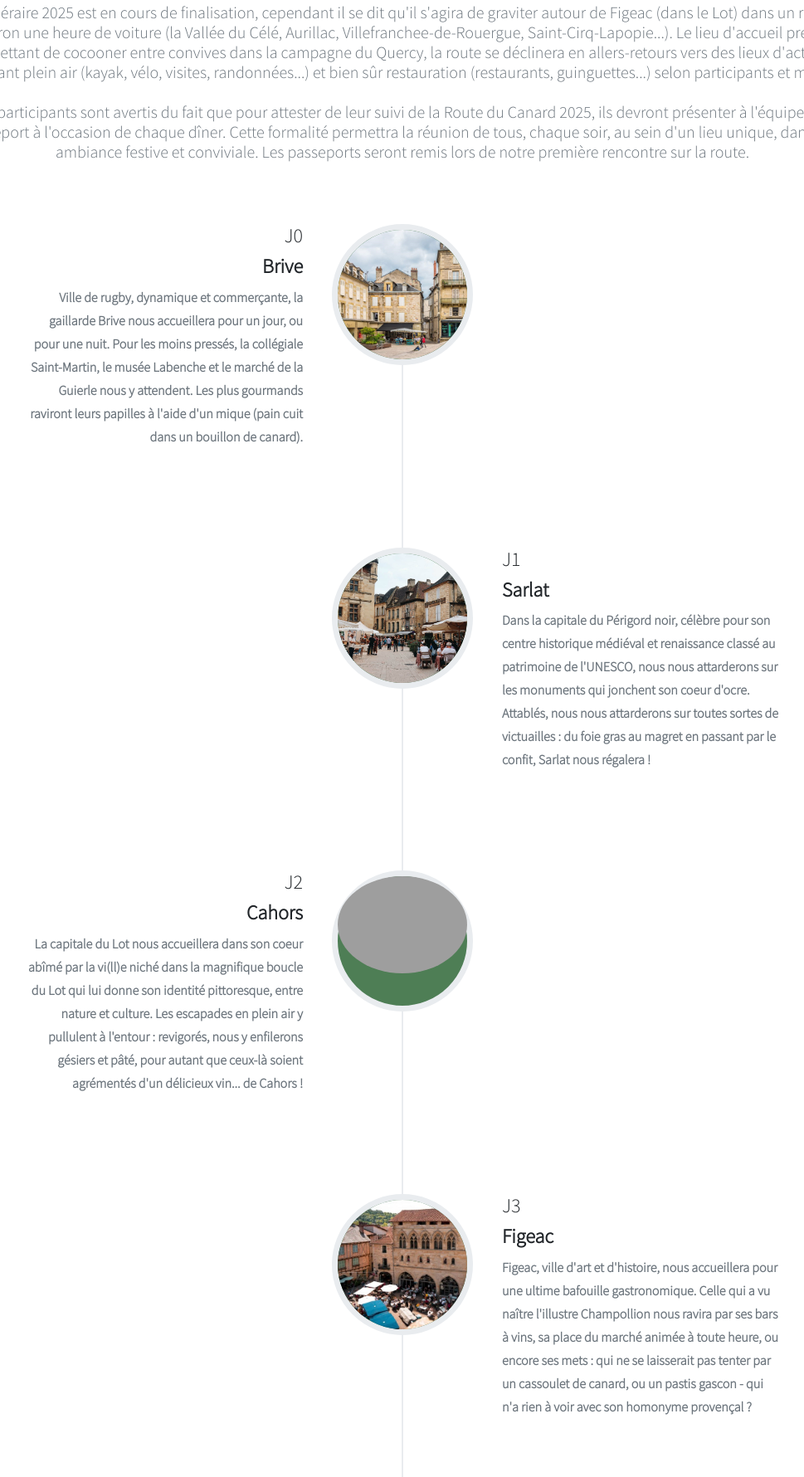
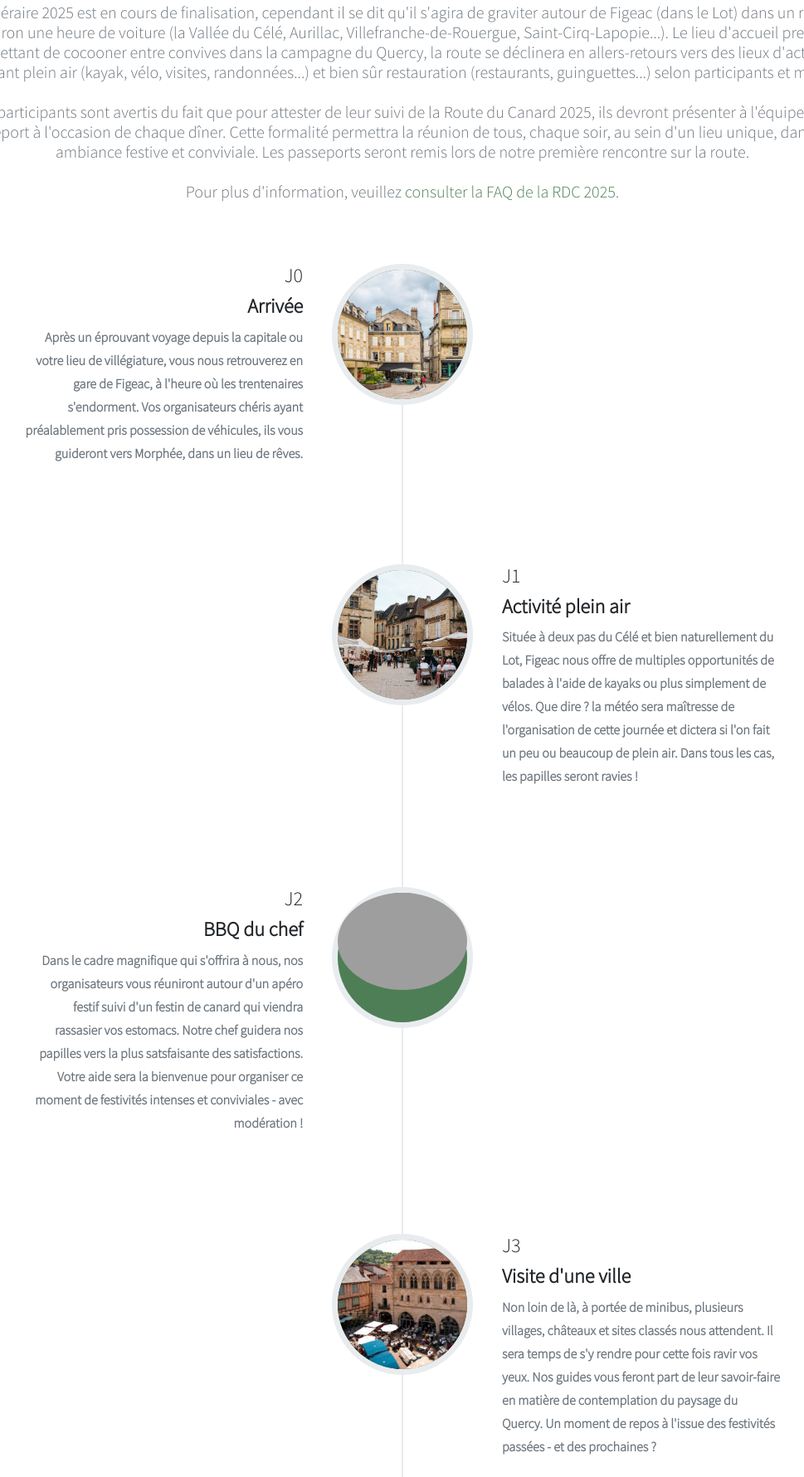
Before and after one commit to routeducanard/routeducanard.github.io, a website: page index.html in a window 1280 px wide. Shown: the part 3815-5595 px from the top of the page at 83% size, without its empty margins (155-1124 px from the left). Drawn offline with Linux system fonts and the light colour scheme; grey boxes are pictures that could not be loaded; a web font is replaced by a local one.

Commit message:
Update index.html

```diff
--- a/index.html
+++ b/index.html
@@ -170,13 +170,15 @@
               <h2 class="section-heading text-uppercase">Itinéraire 2025</h2>
               <h3 class="section-subheading text-muted">
                 L'itinéraire 2025 est en cours de finalisation, cependant il se dit qu'il s'agira de graviter autour de Figeac (dans le Lot) dans un rayon
-                d'environ une heure de voiture (la Vallée du Célé, Aurillac, Villefranchee-de-Rouergue, Saint-Cirq-Lapopie...). Le lieu d'accueil pressenti
+                d'environ une heure de voiture (la Vallée du Célé, Aurillac, Villefranche-de-Rouergue, Saint-Cirq-Lapopie...). Le lieu d'accueil pressenti
                 permettant de cocooner entre convives dans la campagne du Quercy, la route se déclinera en allers-retours vers des lieux d'activités incluant
                 plein air (kayak, vélo, visites, randonnées...) et bien sûr restauration (restaurants, guinguettes...) selon participants et météo.
                 <br><br>
                 Les participants sont avertis du fait que pour attester de leur suivi de la Route du Canard 2025, ils devront présenter à l'équipe leur passeport
                 à l'occasion de chaque dîner. Cette formalité permettra la réunion de tous, chaque soir, au sein d'un lieu unique, dans une ambiance
                 festive et conviviale. Les passeports seront remis lors de notre première rencontre sur la route.
+                <br><br>
+                Pour plus d'information, veuillez <a target="_blank" rel="noopener noreferrer" href="https://docs.google.com/document/d/1biWtUbwm5wXcx7t5nzvG6R5uLV5PpmEWjX4LbMZMFBk/edit?usp=sharing">consulter la FAQ de la RDC 2025</a>.
               </h3>
           </div>
 
@@ -186,12 +188,12 @@
                   <div class="timeline-panel">
                       <div class="timeline-heading">
                           <h4>J0</h4>
-                          <h4 class="subheading">Brive</h4>
+                          <h4 class="subheading">Arrivée</h4>
                       </div>
                       <div class="timeline-body"><p class="text-muted">
-                        Ville de rugby, dynamique et commerçante, la gaillarde Brive nous accueillera pour un jour, ou pour une nuit.
-                        Pour les moins pressés, la collégiale Saint-Martin, le musée Labenche et le marché de la Guierle nous y attendent.
-                        Les plus gourmands raviront leurs papilles à l'aide d'un mique (pain cuit dans un bouillon de canard).
+                        Après un éprouvant voyage depuis la capitale ou votre lieu de villégiature, vous nous retrouverez en gare de
+                        Figeac, à l'heure où les trentenaires s'endorment. Vos organisateurs chéris ayant préalablement pris possession
+                        de véhicules, ils vous guideront vers Morphée, dans un lieu de rêves.
                       </p></div>
                   </div>
               </li>
@@ -200,12 +202,12 @@
                   <div class="timeline-panel">
                       <div class="timeline-heading">
                           <h4>J1</h4>
-                          <h4 class="subheading">Sarlat</h4>
+                          <h4 class="subheading">Activité plein air</h4>
                       </div>
                       <div class="timeline-body"><p class="text-muted">
-                        Dans la capitale du Périgord noir, célèbre pour son centre historique médiéval et renaissance classé au patrimoine de l'UNESCO,
-                        nous nous attarderons sur les monuments qui jonchent son coeur d'ocre. Attablés, nous nous attarderons sur toutes sortes de victuailles :
-                        du foie gras au magret en passant par le confit, Sarlat nous régalera !
+                        Située à deux pas du Célé et bien naturellement du Lot, Figeac nous offre de multiples opportunités de balades à l'aide de kayaks ou
+                        plus simplement de vélos. Que dire ? la météo sera maîtresse de l'organisation de cette journée et dictera si l'on fait un peu ou
+                        beaucoup de plein air. Dans tous les cas, les papilles seront ravies !
                       </p></div>
                   </div>
               </li>
@@ -214,12 +216,12 @@
                   <div class="timeline-panel">
                       <div class="timeline-heading">
                           <h4>J2</h4>
-                          <h4 class="subheading">Cahors</h4>
+                          <h4 class="subheading">BBQ du chef</h4>
                       </div>
                       <div class="timeline-body"><p class="text-muted">
-                        La capitale du Lot nous accueillera dans son coeur abîmé par la vi(ll)e niché dans la magnifique boucle du Lot qui lui donne son identité
-                        pittoresque, entre nature et culture. Les escapades en plein air y pullulent à l'entour : revigorés, nous y enfilerons gésiers et pâté,
-                        pour autant que ceux-là soient agrémentés d'un délicieux vin... de Cahors !
+                        Dans le cadre magnifique qui s'offrira à nous, nos organisateurs vous réuniront autour d'un apéro festif suivi d'un festin de canard
+                        qui viendra rassasier vos estomacs. Notre chef guidera nos papilles vers la plus satsfaisante des satisfactions. Votre aide sera la
+                        bienvenue pour organiser ce moment de festivités intenses et conviviales - avec modération !
                       </p></div>
                   </div>
               </li>
@@ -228,12 +230,12 @@
                   <div class="timeline-panel">
                       <div class="timeline-heading">
                           <h4>J3</h4>
-                          <h4 class="subheading">Figeac</h4>
+                          <h4 class="subheading">Visite d'une ville</h4>
                       </div>
                       <div class="timeline-body"><p class="text-muted">
-                        Figeac, ville d'art et d'histoire, nous accueillera pour une ultime bafouille gastronomique. Celle qui a vu naître l'illustre Champollion
-                        nous ravira par ses bars à vins, sa place du marché animée à toute heure, ou encore ses mets : qui ne se laisserait pas tenter par
-                        un cassoulet de canard, ou un pastis gascon - qui n'a rien à voir avec son homonyme provençal ?
+                        Non loin de là, à portée de minibus, plusieurs villages, châteaux et sites classés nous attendent. Il sera temps de s'y rendre pour cette
+                        fois ravir vos yeux. Nos guides vous feront part de leur savoir-faire en matière de contemplation du paysage du Quercy. Un moment de
+                        repos à l'issue des festivités passées - et des prochaines ?
                       </p></div>
                   </div>
               </li>
```
